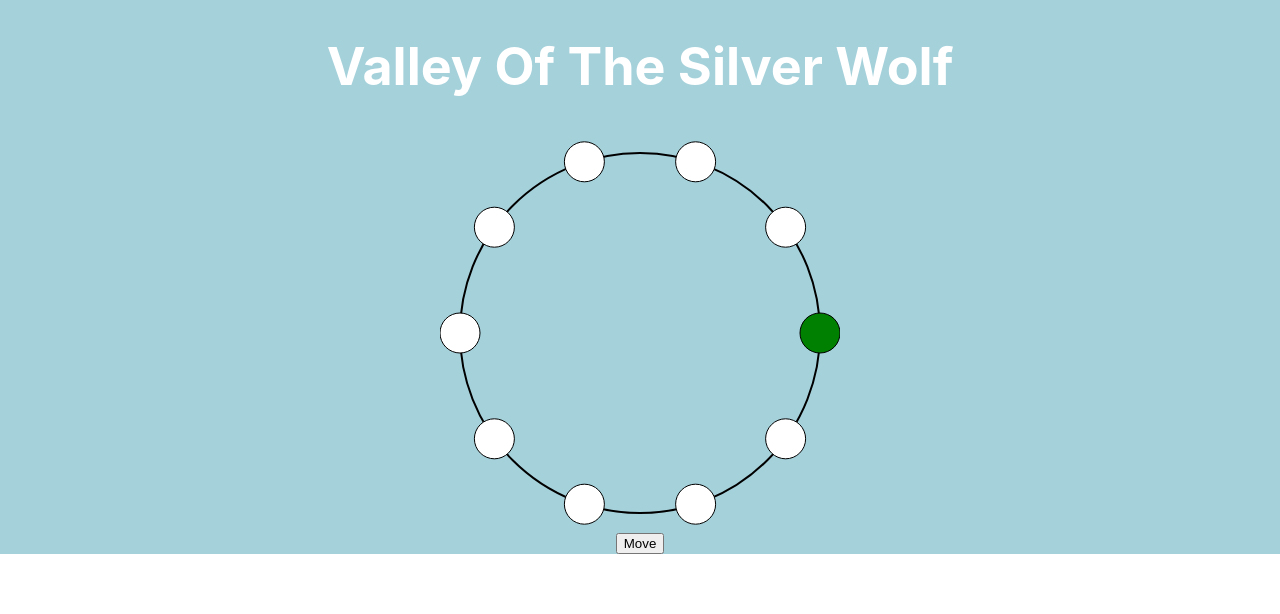
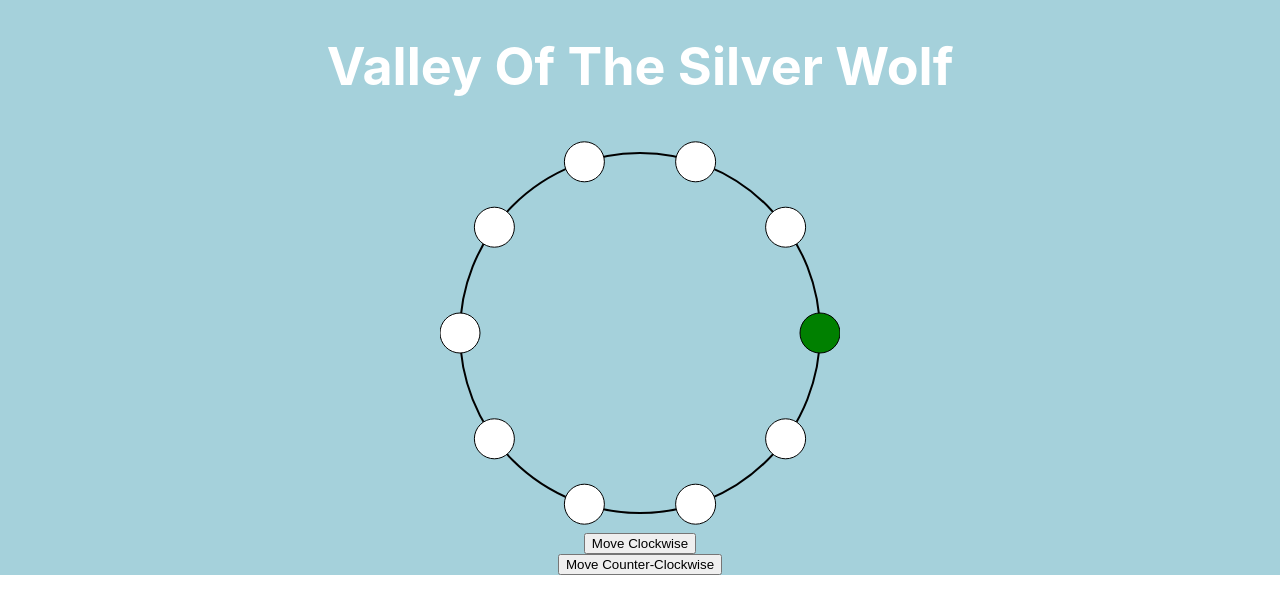
Before and after one commit to jduffey/valley-of-the-silver-wolf, a React (Create React App) app: page / in a window 1280 px wide. Shown: the top 614 px of the page. Built offline with nearby package versions, Linux system fonts and the light colour scheme.

Commit message:
Button to move counter-clockwise

```diff
--- a/src/App.js
+++ b/src/App.js
@@ -9,10 +9,15 @@ function App() {
 
   const [currentPlayerIndex, setCurrentPlayerIndex] = useState(0);
 
-  const handleMoveButtonClick = () => {
-    const TOTAL_AREAS = 10;
+  const TOTAL_AREAS = 10;
+  const handleClockwiseMovement = () => {
     setCurrentPlayerIndex(prevIndex => (prevIndex + 1) % TOTAL_AREAS);
   };
+  const handleCounterClockwiseMovement = () => {
+    setCurrentPlayerIndex(prevIndex => {
+      return prevIndex === 0 ? TOTAL_AREAS - 1 : prevIndex - 1;
+    });
+  }
 
   return (
     <div className="App">
@@ -22,7 +27,12 @@ function App() {
           greenCircleIndex={currentPlayerIndex}
         />
         <MoveButton
-          onClick={handleMoveButtonClick}
+          text="Move Clockwise"
+          onClick={handleClockwiseMovement}
+        />
+        <MoveButton
+          text="Move Counter-Clockwise"
+          onClick={handleCounterClockwiseMovement}
         />
       </header>
     </div>
--- a/src/components/MoveButton.jsx
+++ b/src/components/MoveButton.jsx
@@ -1,9 +1,12 @@
 import React from 'react';
 
-const MoveButton = ({ onClick }) => {
+const MoveButton = ({
+  text,
+  onClick
+}) => {
   return (
     <button onClick={onClick}>
-      Move
+      {text}
     </button>
   );
 };
```
Also changed, not shown: src/components/GameTitle.jsx (line endings or trailing spaces).
